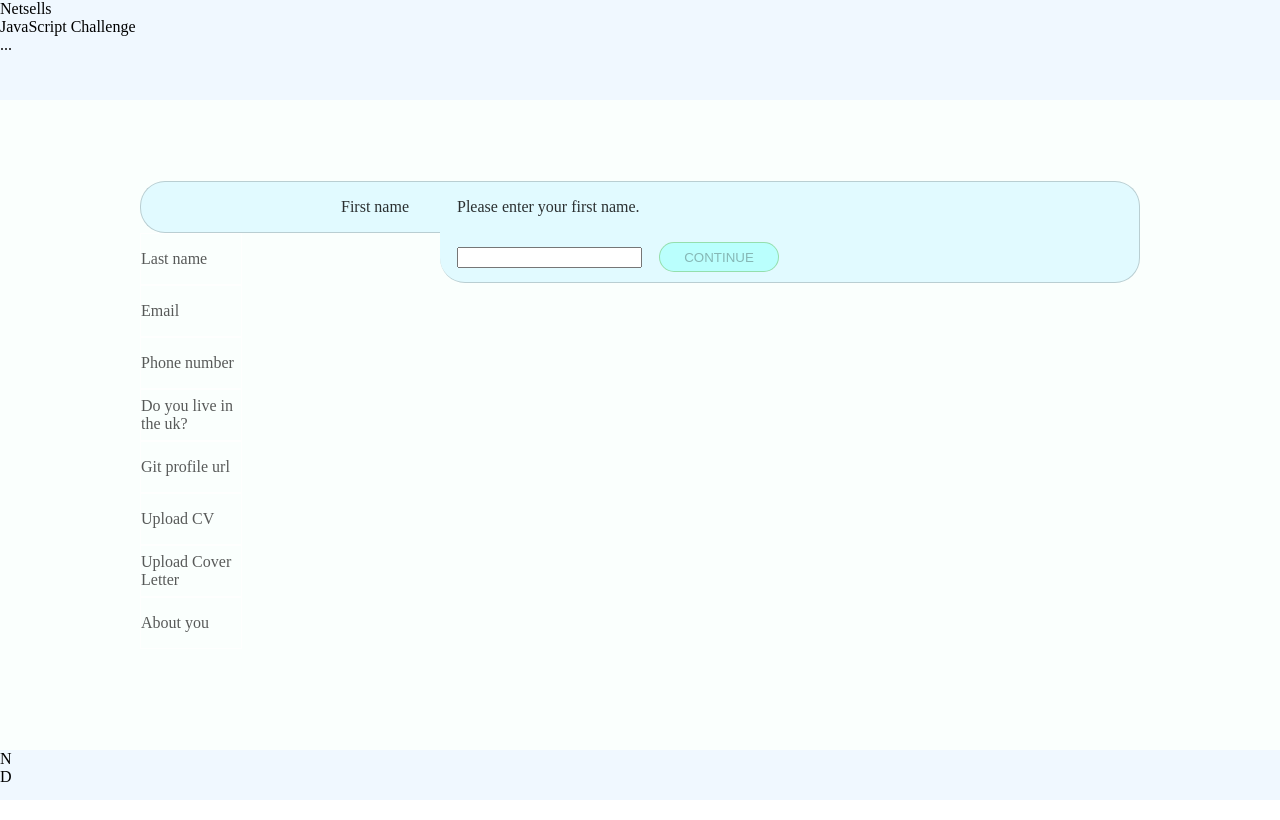
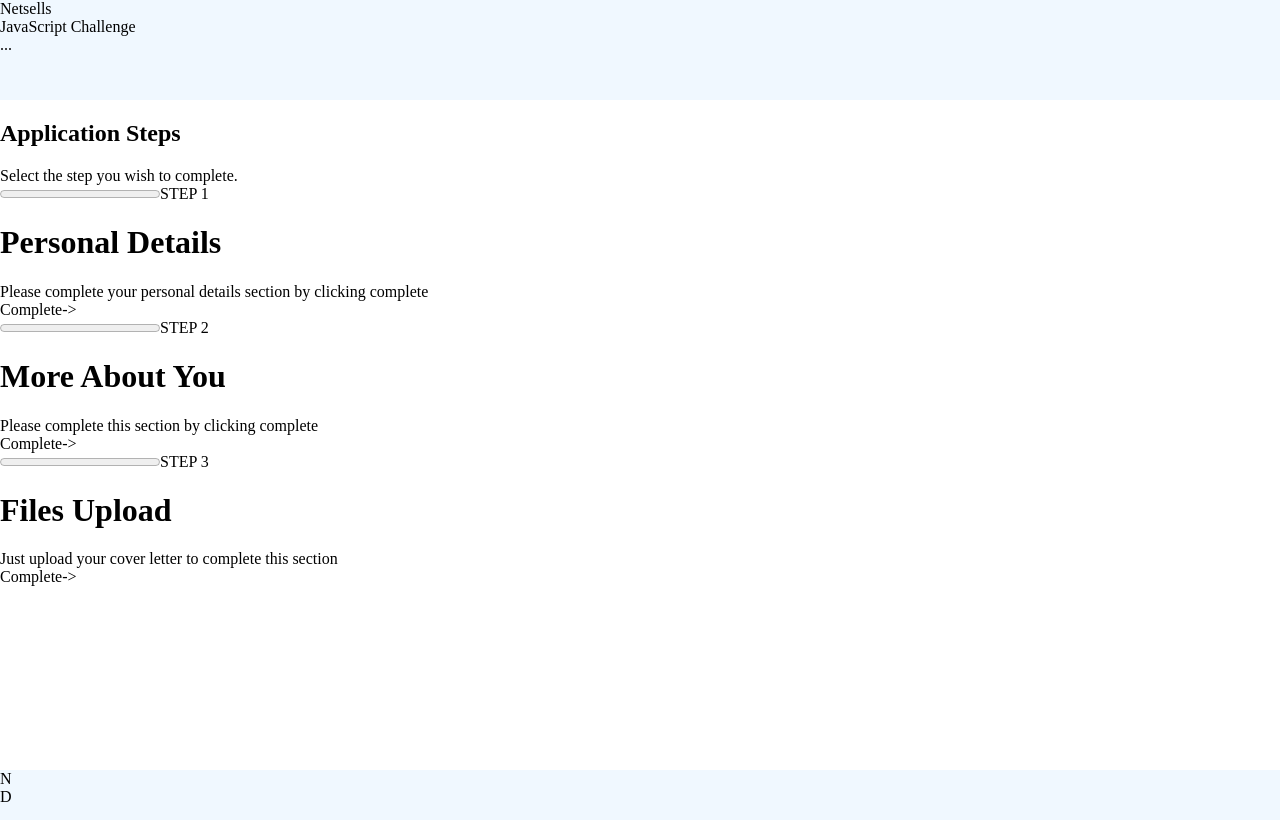
Before and after one commit to sodongit/netsells, an Angular app: page /cv in a window 1280 px wide. Built offline with nearby package versions, Linux system fonts and the light colour scheme.

Commit message:
get card component working

```diff
--- a/src/app/app.module.ts
+++ b/src/app/app.module.ts
@@ -16,7 +16,7 @@ import {BrowserAnimationsModule} from "@angular/platform-browser/animations";
 @NgModule({
   declarations: [
     AppComponent,
-    PageNotFoundComponent
+    PageNotFoundComponent,
   ],
   imports: [
     SharedModule,
@@ -28,7 +28,7 @@ import {BrowserAnimationsModule} from "@angular/platform-browser/animations";
     DirectivesModule,
     BrowserModule,
     BrowserAnimationsModule,
-    AppRoutingModule
+    AppRoutingModule,
   ],
   providers: [],
   bootstrap: [AppComponent]
--- a/src/app/core/services/cv.service.ts
+++ b/src/app/core/services/cv.service.ts
@@ -26,6 +26,11 @@ export class CvService {
   // TODO create api call for cvList to remove from frontend code.
 
   private _cvList = {
+    step1: {
+      step: 1,
+      title: 'Personal Details',
+      description: 'Please complete your personal details section by clicking complete',
+      form: {
         first_name: {
           id: 0,
           label: 'First name',
@@ -39,14 +44,14 @@ export class CvService {
         },
         last_name: {
           id: 1,
-      label: 'Last name',
+          label: 'Second name',
           type: 'text',
           description: 'Please enter your last name.',
           formControl: ['']
         },
         email: {
           id: 2,
-      label: 'Email',
+          label: 'Email Address',
           type: 'email',
           description: 'Please enter a valid email address.',
           formControl: ['', [Validators.required, Validators.email]],
@@ -57,14 +62,21 @@ export class CvService {
         },
         phone_number: {
           id: 3,
-      label: 'Phone number',
+          label: 'Phone Number',
           type: 'number',
           description: 'Please enter the phone number we can contact you on.',
           formControl: ['']
         },
+      }
+    },
+    step2: {
+      step: 2,
+      title: 'More About You',
+      description: 'Please complete this section by clicking complete',
+      form: {
         live_in_uk: {
           id: 4,
-      label: 'Do you live in the uk?',
+          label: 'Do you live in the UK?',
           type: 'radio',
           description: 'Are you a current resident of the uk?',
           formControl: ['', Validators.required],
@@ -75,34 +87,13 @@ export class CvService {
         },
         git_profile: {
           id: 5,
-      label: 'Git profile url',
+          label: 'Your Git Profile',
           type: 'text',
           description: 'Please enter your git profile url',
           formControl: ['', [Validators.required, GitUrl()]],
           errorMessage: {
             required: 'The Git profile url is required',
             gitUrl: 'The Git profile url seems to be incorrectly formatted',
-      }
-    },
-    cv: {
-      id: 6,
-      label: 'Upload CV',
-      type: 'file',
-      description: 'Please upload a current cv',
-      formControl: [ null, [Validators.required, FileType(['txt', 'docx', 'pdf'])]],
-      errorMessage: {
-        required: 'The CV file is required',
-        fileType: 'The Cover Letter file type needs to be .txt, .docx or .pdf',
-      }
-    },
-    cover_letter: {
-      id: 7,
-      label: 'Upload Cover Letter',
-      type: 'file',
-      description: 'Please upload a cover letter.',
-      formControl: [ null, [ FileType(['txt', 'docx', 'pdf'])]],
-      errorMessage: {
-        fileType: 'The Cover Letter file type needs to be .txt, .docx or .pdf',
           }
         },
         about_you: {
@@ -115,10 +106,49 @@ export class CvService {
             required: 'The About You description is required',
             minlength: 'The About You needs at least 100 charictores'
           }
+        }
+      }
+    },
+    step3: {
+      step: 3,
+      title: 'Files Upload',
+      description: 'Just upload your cover letter to complete this section',
+      form: {
+        cv: {
+          id: 6,
+          label: 'Upload Your CV',
+          type: 'file',
+          description: 'Drag and drop or Upload you CV file here',
+          formControl: [null, [Validators.required, FileType(['txt', 'docx', 'pdf'])]],
+          errorMessage: {
+            required: 'The CV file is required',
+            fileType: 'The Cover Letter file type needs to be .txt, .docx or .pdf',
+          }
+        },
+        cover_letter: {
+          id: 7,
+          label: 'Upload Your Cover Letter',
+          type: 'file',
+          description: 'Drag and drop or Upload you Cover Letter file here',
+          formControl: [null, [FileType(['txt', 'docx', 'pdf'])]],
+          errorMessage: {
+            fileType: 'The Cover Letter file type needs to be .txt, .docx or .pdf',
+          }
+        },
+      }
     },
   };
 
   //TODO refactor Object.keys(this._cvList)
+
+  getCardList() {
+    return Object.keys(this._cvList).map((key) => {
+      const {step, title, description, form} = this._cvList[key];
+      const outof = Object.keys(form).length;
+      return {step, title, description, outof};
+    });
+  }
+
 
   getCVList(): CvList[] {
     return Object.keys(this._cvList).map((key) => {
@@ -131,9 +161,14 @@ export class CvService {
   //TODO refactor Object.keys(this._cvList)
 
   getFormCV(): FormGroup {
-    return this.fb.group(Object.keys(this._cvList).reduce((ac, cr) => {
+    const formObject = Object.keys(this._cvList)
+      .map((key) => this._cvList[key].form)
+      .reduce((ac,cr) => Object.assign(ac,cr), {});
+
+     return this.fb.group(Object.keys(formObject)
+      .reduce((ac, cr) => {
       const control = {};
-      control[cr]  = this._cvList[cr].formControl;
+      control[cr] = formObject[cr].formControl;
       Object.assign(ac, control);
       return ac;
     }, {}));
--- a/src/app/modules/cv/pages/cv/cv.component.html
+++ b/src/app/modules/cv/pages/cv/cv.component.html
@@ -1,73 +1,7 @@
-<form class="cv-contents" [formGroup]="formCV">
-  <div class="cv-contents-form">
-    <div class="form-box">
-      <div class="form-box-item-left">
-        <div class="form-box-item-list"
-             *ngFor="let item of list "
-             (click)="showBox(item.id)">
-          <div class="boxChoice"
-               [@boxChoice]="currentBoxOnShow === item.id ? 'nonedit' : 'edit'">
-            <span>{{item.label}}</span>
-          </div>
-          <div class="boxChoiceText"
-               [@boxChoiceText]="currentBoxOnShow === item.id ? 'nonedit' : 'edit'"
-               [ngSwitch]="item.type === 'file'">
-            <ng-template [ngSwitchCase]="false">
-              <span>{{formCV.controls[item.field_name].value}}</span>
-            </ng-template>
-            <ng-template [ngSwitchCase]="true">
-              <span *ngIf="formCV.controls[item.field_name].value !== null">{{formCV.controls[item.field_name].value.name}}</span>
-            </ng-template>
-          </div>
-        </div>
-      </div>
-      <div class="form-box-item-right">
-        <div class="form-box-item-wrapper">
-          <div id="form-box-item-{{item.id}}-popout" class="form-box-item-popout"
-               *ngFor="let item of list "
-               [ngClass]="{'edit': currentBoxOnShow === item.id}"
-               [@editBoxChoice]="currentBoxOnShow === item.id ? 'nonedit' : 'edit'"
-               [ngSwitch]="item.type === 'file'">
-            <div class="form-box-item-content"
-                 [ngClass]="formCV.controls[item.field_name].valid &&
-             formCV.controls[item.field_name].dirty ? 'valid': 'invalid'"
-                 [@editBoxChoiceContent]="currentBoxOnShow === item.id ? 'nonedit' : 'edit'"
-            >
-              <p>{{item.description}}</p>
-              <label for="form-textArea"></label>
-              <ng-template [ngSwitchCase]="false">
-                <input type='{{item.type}}' formControlName="{{item.field_name}}" *ngIf="item.type !== 'number' && item.type !== 'textArea' && item.type !== 'radio'">
-                <input type='text' digitOnly formControlName="{{item.field_name}}" *ngIf="item.type === 'number'">
-                <textarea id="form-textArea" formControlName="{{item.field_name}}" *ngIf="item.type === 'textArea'"></textarea>
-                <div class="radio-buttons"*ngIf="item.type === 'radio'">
-                  <input type="radio" id="resident-yes"
-                         name="{{item.field_name}}" value="true" checked formControlName="{{item.field_name}}">
-                  <label for="resident-yes">True</label>
-                  <input type="radio" id="resident-no"
-                         name="{{item.field_name}}" value="false" checked formControlName="{{item.field_name}}">
-                  <label for="resident-no">False</label>
-                </div>
-                <span
-                  *ngIf="item.type === 'textArea'">character count: {{formCV.controls[item.field_name].value.length}} </span>
-              </ng-template>
-              <ng-template [ngSwitchCase]="true">
-                <app-file-upload formControlName="{{item.field_name}}" [progress]="progress"></app-file-upload>
-              </ng-template>
-              <button class="next-button button" (click)="nextStage()" [disabled]="formCV.controls[item.field_name].invalid ">Continue</button>
-            </div>
-          </div>
-        </div>
-      </div>
-      <div *ngIf="allDirty && formCV.invalid === true">
-        <p *ngFor="let error of errorMessages">{{error}}</p>
-      </div>
-      <div *ngIf="allDirty && formCV.valid">
-        <p>The Form is complete. Please now submit.</p>
-        <button class="submit-button button ripple" (click)="submit()">submit</button>
-      </div>
-      <div class="error-message" *ngIf="apiError">
-          <p *ngFor="let apiErrorMessage of apiErrorMessages">{{apiErrorMessage}}</p>
-      </div>
-    </div>
-  </div>
-</form>
+<div>
+  <h2> Application Steps</h2>
+  <span>Select the step you wish to complete.</span>
+</div>
+<div *ngFor="let cardInfo of cardList">
+  <app-card [cardInfo]="cardInfo"></app-card>
+</div>
--- a/src/app/modules/cv/pages/cv/cv.component.ts
+++ b/src/app/modules/cv/pages/cv/cv.component.ts
@@ -82,6 +82,7 @@ export class CvComponent implements OnInit {
   progress = 0;
   list: CvList[];
   formCV: FormGroup;
+  cardList;
 
   apiError = false;
   apiErrorMessages = [];
@@ -95,6 +96,7 @@ export class CvComponent implements OnInit {
   constructor(private fb: FormBuilder,
               private cvService : CvService,
               private apiService: ApiService) {
+    this.cardList = this.cvService.getCardList();
     this.list = this.cvService.getCVList();
     this.formCV = this.cvService.getFormCV();
     this.subscription.add(this.apiService.apiError().subscribe(({error, errors}) => {
--- a/src/app/shared/components/card/card.component.html
+++ b/src/app/shared/components/card/card.component.html
@@ -1,7 +1,4 @@
-<div>
-  <h2> Application Steps</h2>
-  <span>Select the step you wish to complete.</span>
-</div>
+
 <div>
   <progress [value]="0" [max]="cardInfo.outof"></progress>
   <span>STEP {{cardInfo.step}}</span>
--- a/src/app/shared/components/upload-progress/upload-progress.component.html
+++ b/src/app/shared/components/upload-progress/upload-progress.component.html
@@ -1,6 +1,5 @@
-<div class="form-group" *ngIf="progress > 0">
-  <div class="progress">
-    <div class="progress-bar" [style.width.%]="progress">{{progress}}%
-    </div>
+<progress max="100" value="80">
+  <div class="progress-bar">
+    <span style="width: 80%;">Progress: 80%</span>
   </div>
-</div>
+</progress>
```
Also changed, not shown: src/app/shared/shared.module.ts (+5 -2 lines). Lines whose indentation alone changed are shown as unchanged.
